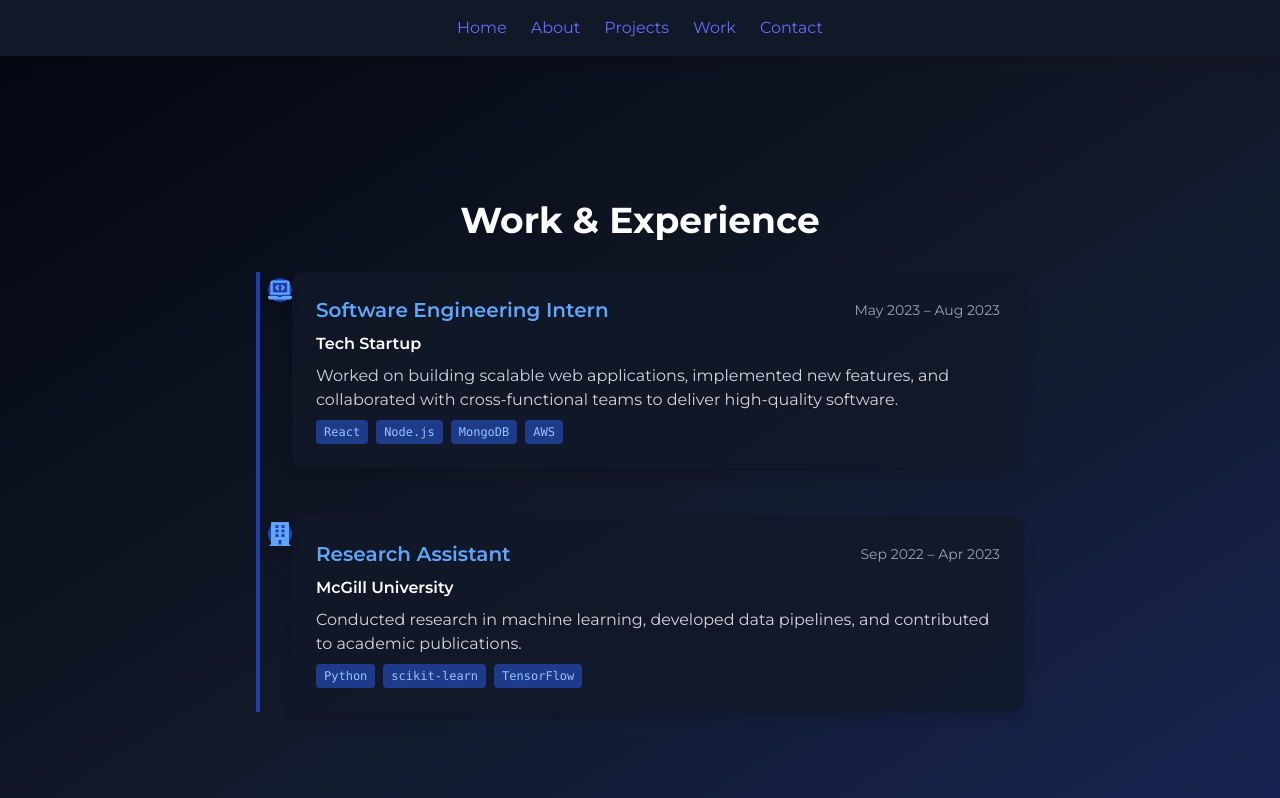
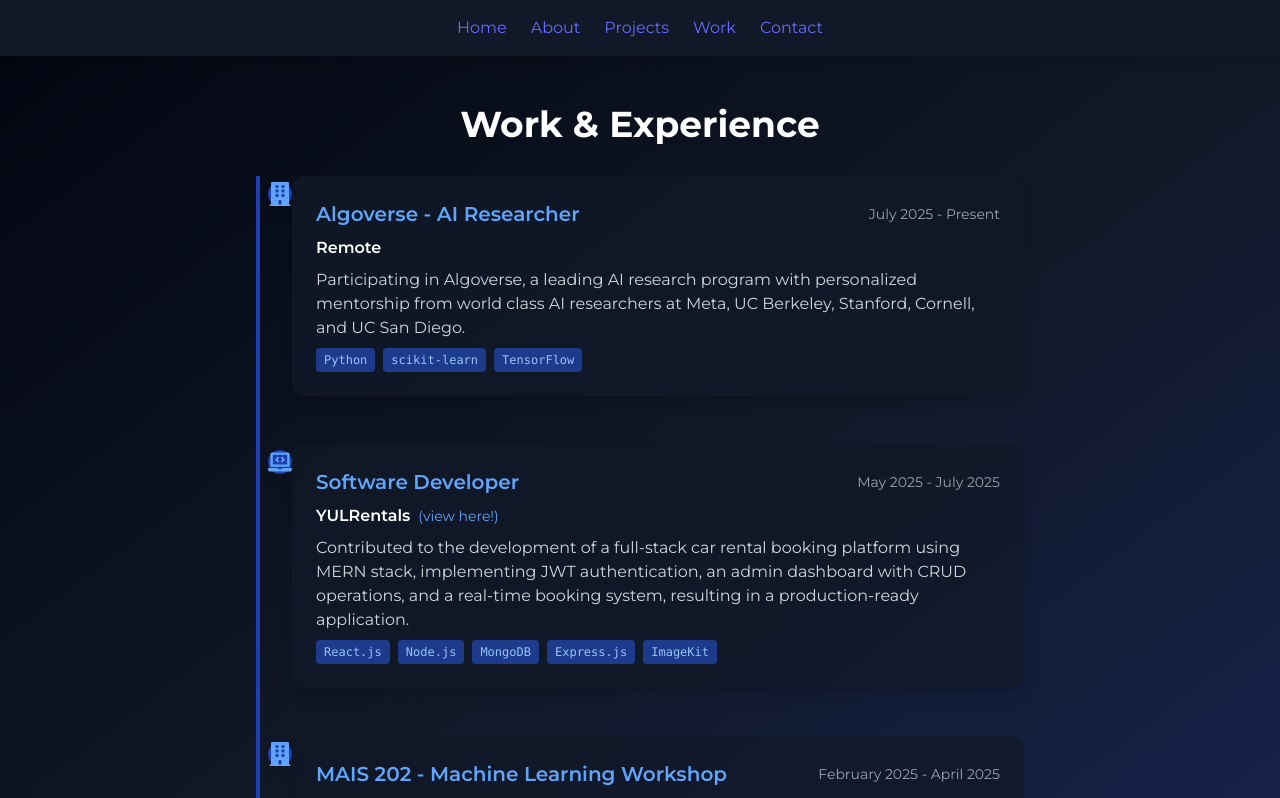
Before and after one commit to rayyankhan47/Rayyan-Khan-Portfolio, a React (Vite) app: page /work in a window 1280 px wide. Shown: the top 798 px of the page. Built offline with nearby package versions, Linux system fonts and the light colour scheme.

Commit message:
updated work/experience section

```diff
--- a/src/pages/Work.tsx
+++ b/src/pages/Work.tsx
@@ -3,19 +3,27 @@
 
 const experiences = [
   {
-    role: 'Software Engineering Intern',
-    company: 'Tech Startup',
-    logo: <FaLaptopCode className="text-blue-400 text-2xl" />,
-    dates: 'May 2023 – Aug 2023',
-    description: 'Worked on building scalable web applications, implemented new features, and collaborated with cross-functional teams to deliver high-quality software.',
-    tech: ['React', 'Node.js', 'MongoDB', 'AWS'],
+    role: 'Algoverse - AI Researcher',
+    company: 'Remote',
+    logo: <FaBuilding className="text-blue-400 text-2xl" />,
+    dates: 'July 2025 - Present',
+    description: 'Participating in Algoverse, a leading AI research program with personalized mentorship from world class AI researchers at Meta, UC Berkeley, Stanford, Cornell, and UC San Diego.',
+    tech: ['Python', 'scikit-learn', 'TensorFlow'],
   },
   {
-    role: 'Research Assistant',
+    role: 'Software Developer',
+    company: 'YULRentals',
+    logo: <FaLaptopCode className="text-blue-400 text-2xl" />,
+    dates: 'May 2025 - July 2025',
+    description: 'Contributed to the development of a full-stack car rental booking platform using MERN stack, implementing JWT authentication, an admin dashboard with CRUD operations, and a real-time booking system, resulting in a production-ready application.',
+    tech: ['React.js', 'Node.js', 'MongoDB', 'Express.js', 'ImageKit'],
+  },
+  {
+    role: 'MAIS 202 - Machine Learning Workshop',
     company: 'McGill University',
     logo: <FaBuilding className="text-blue-400 text-2xl" />,
-    dates: 'Sep 2022 – Apr 2023',
-    description: 'Conducted research in machine learning, developed data pipelines, and contributed to academic publications.',
+    dates: 'February 2025 - April 2025',
+    description: 'Participated in MAIS 202, an 8-week intensive ML/AI workshop hosted by AI student researchers, learning about core Machine Learning Principles, Neural Networks, Convolutional Neural Networks, and more, for the purpose of a cumulative CNN project.',
     tech: ['Python', 'scikit-learn', 'TensorFlow'],
   },
 ];
@@ -37,6 +45,16 @@
               </div>
               <div className="flex items-center gap-2 mb-2">
                 <span className="font-semibold text-white">{exp.company}</span>
+                {exp.company === 'YULRentals' && (
+                  <a
+                    href="https://yulrentals-git-main-rayyan-khans-projects-68783307.vercel.app/"
+                    target="_blank"
+                    rel="noopener noreferrer"
+                    className="text-blue-400 hover:text-blue-300 text-sm transition"
+                  >
+                    (view here!)
+                  </a>
+                )}
               </div>
               <p className="text-gray-300 mb-2">{exp.description}</p>
               {exp.tech && (
```
